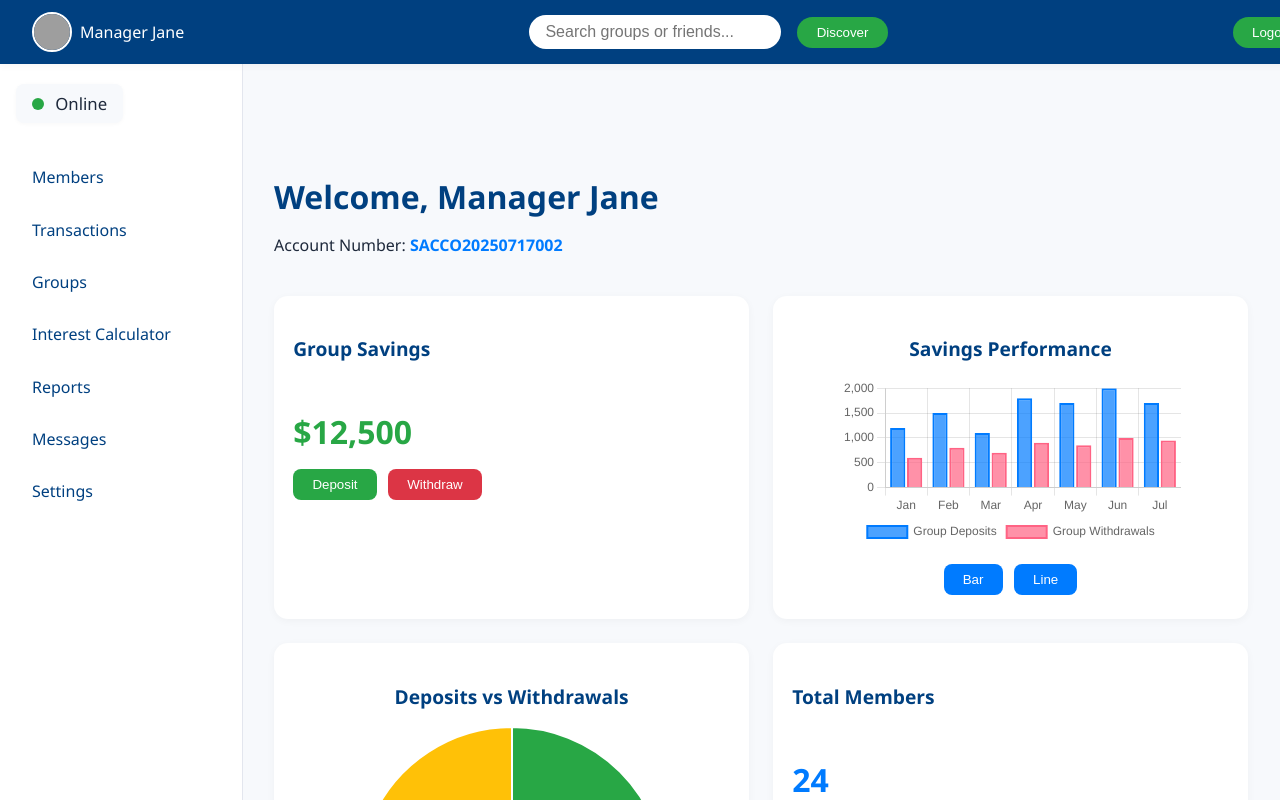
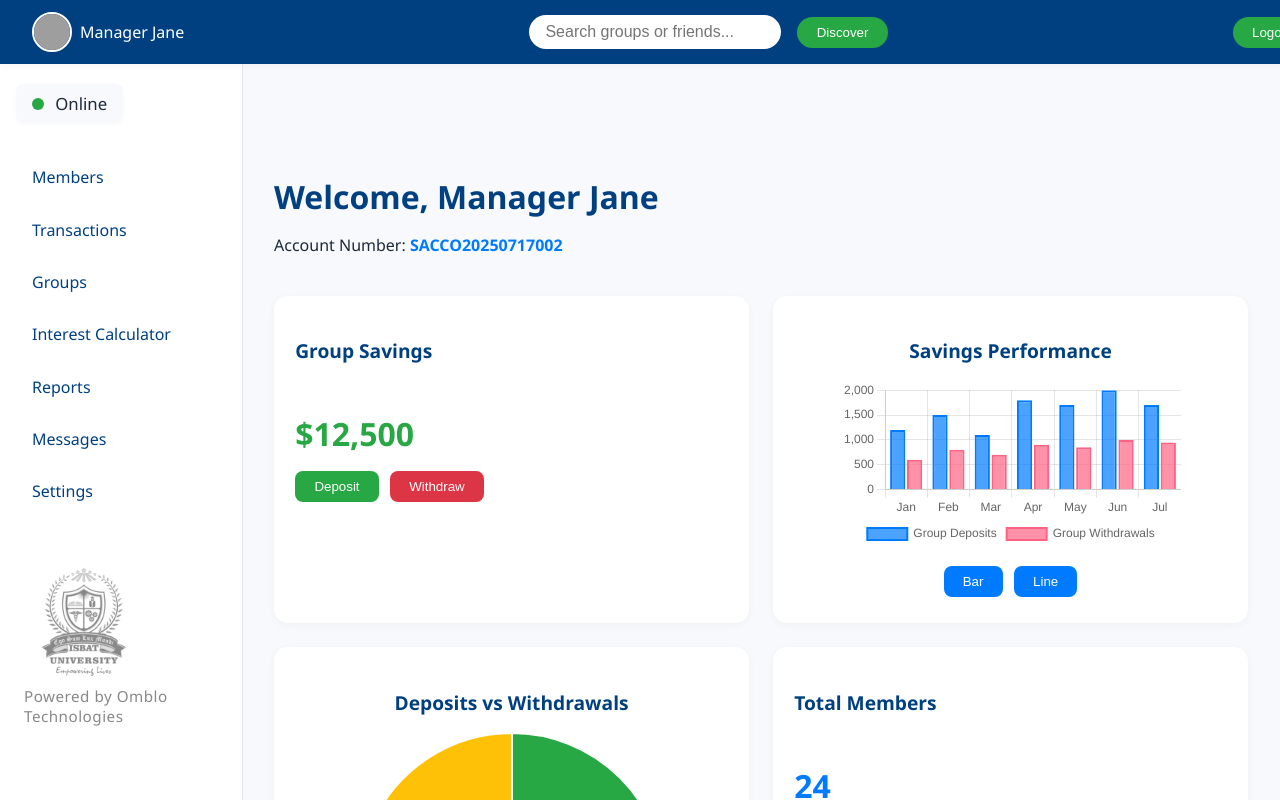
Before and after one commit to katsomar/trinitysaccoprj, a React (Vite) app in the folder client/: page /manager-dashboard in a window 1280 px wide. Shown: the top 800 px of the page. Built offline with nearby package versions, Linux system fonts and the light colour scheme; grey boxes are pictures that could not be loaded.

Commit message:
added alittle effects on the cards.

```diff
--- a/client/src/pages/ManagerDashboard.jsx
+++ b/client/src/pages/ManagerDashboard.jsx
@@ -160,6 +160,10 @@ const ManagerDashboard = () => {
             <li onClick={() => navigate("/messages")}>Messages</li>
             <li onClick={() => navigate("/settings")}>Settings</li>
           </ul>
+          <div className="sidebar-logo">
+            <img src="/src/assets/images/logo.png" alt="Trinity SACCO" style={{ filter: "grayscale(100%)", opacity: 0.65 }}/>
+            <div className="sidebar-logo-text">Powered by Omblo Technologies</div>
+          </div>
         </aside>
 
         {/* Main Content */}
--- a/client/src/pages/SaverDashboard.jsx
+++ b/client/src/pages/SaverDashboard.jsx
@@ -168,6 +168,14 @@ const SaverDashboard = () => {
             <li onClick={() => navigate("/chat")}>Chat</li>
             <li onClick={() => navigate("/settings")}>Settings</li>
           </ul>
+          <div className="sidebar-logo">
+            <img
+              src="/src/assets/images/logo.png"
+              alt="Trinity SACCO"
+              style={{ filter: "grayscale(100%)", opacity: 0.65 }}
+            />
+            <div className="sidebar-logo-text">Powered by Omblo Technologies</div>
+          </div>
         </aside>
 
         {/* Main Content */}
--- a/client/src/styles/SaverDashboard.css
+++ b/client/src/styles/SaverDashboard.css
@@ -87,6 +87,32 @@
   height: auto; /* Let sidebar height be auto so it doesn't overlap footer */
   bottom: unset; /* Ensure no bottom positioning */
   z-index: 9;
+}
+
+.sidebar-logo {
+  margin-top: 2rem;
+  width: 100%;
+  display: flex;
+  flex-direction: column;
+  align-items: flex-start; /* Move logo and text to the left */
+  padding-top: 0.5rem;
+  padding-bottom: 0.5rem;
+  color: #888;
+}
+
+.sidebar-logo img {
+  max-width: 120px;
+  height: auto;
+  opacity: 0.65; /* Make logo more greyed */
+  margin-left: 0.5rem;
+}
+
+.sidebar-logo-text {
+  font-size: 0.95rem;
+  color: #888;
+  margin-top: 0.3rem;
+  margin-left: 0.5rem;
+  letter-spacing: 0.5px;
 }
 
 .online-status {
@@ -183,7 +209,13 @@
   display: flex;
   flex-direction: column;
   min-width: 0;
-  transition: box-shadow 0.2s;
+  transition: box-shadow 0.2s, border 0.2s;
+  border: 2px solid transparent;
+}
+
+.card:hover {
+  border: 2px solid #007bff;
+  box-shadow: 0 4px 16px rgba(0,123,255,0.10);
 }
 
 .card h2 {
```
